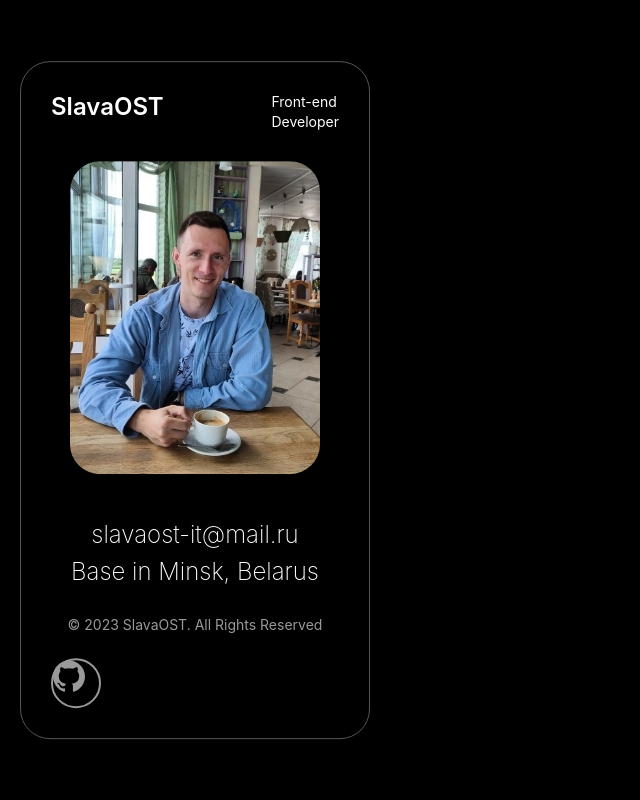
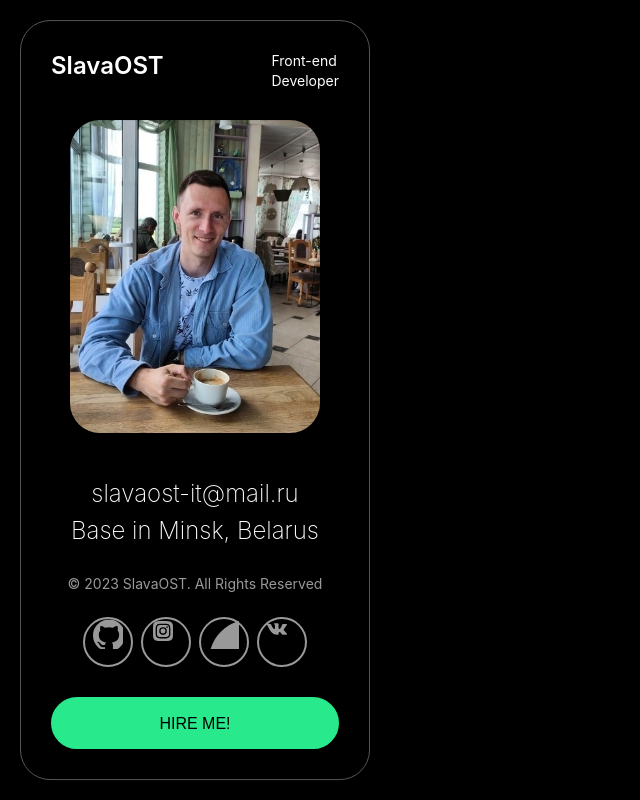
Before and after one commit to SlavaOST-it/portfolio_v2, a React (Create React App) app: page / in a window 1280 px wide. Shown: the whole page, without its empty margins (0-640 px from the left). Built offline with nearby package versions, Linux system fonts and the light colour scheme.

Commit message:
feat: add styles

```diff
--- a/src/features/leftSidebar/LeftSidebar.tsx
+++ b/src/features/leftSidebar/LeftSidebar.tsx
@@ -1,9 +1,10 @@
-import React from 'react';
-import styled from "styled-components";
+import React, {FC} from 'react';
 
 import avatar from "../../assets/images/me.jpg"
-import {theme} from "../../common/styles/Theme.styled";
 import sprite from "../../assets/icons/sptite.svg"
+
+import {Button} from "../../common/components/button/Button";
+import {Avatar, Description, Header, SocialLinksStyled, Wrapper} from './LeftSidebar.styled';
 
 
 export const LeftSidebar = () => {
@@ -22,134 +23,37 @@ export const LeftSidebar = () => {
                 <p>© 2023 SlavaOST. All Rights Reserved</p>
             </Description>
 
-            <SocialLinks>
-                <ul>
-                    <li>
-                        <a href={"#"}>
-                            <svg>
-                                <use xlinkHref={`${sprite}#github`}/>
-                            </svg>
-                        </a>
-                    </li>
-                </ul>
-            </SocialLinks>
+            <SocialLinks/>
+
+
+            <Button>HIRE ME!</Button>
         </Wrapper>
     );
 };
 
 
-// ===== styled components ===== //
+const SocialLinks = () => {
+    const linksSVG = [
+        {title: 'github', link: `${sprite}#github`},
+        {title: 'instagram', link: `${sprite}#instagram`},
+        {title: 'linkedin', link: `${sprite}#linkedin`},
+        {title: 'vk', link: `${sprite}#vk`},
+    ]
 
-const Wrapper = styled.div`
-  display: flex;
-  flex-direction: column;
-  justify-content: center;
+    return (
+        <SocialLinksStyled>
+            <ul>
+                {linksSVG.map(el =>
+                    <li key={el.link}>
+                        <a href={"#"}>
+                            <svg>
+                                <use xlinkHref={el.link}/>
+                            </svg>
+                        </a>
+                    </li>
+                )}
 
-  width: 100%;
-  max-width: 350px;
-  padding: 30px;
-
-  border-radius: 30px;
-  border: 1px solid #565656;
-
-  position: fixed;
-  left: 20px;
-  top: 50%;
-  transform: translateY(-50%);
-
-  z-index: 10;
-`
-
-const Header = styled.header`
-  display: flex;
-  justify-content: space-between;
-
-  margin-bottom: 30px;
-
-  .name {
-    font-size: 24px;
-    font-weight: 600;
-  }
-
-  .prof {
-    line-height: 1.4;
-    font-size: 14px;
-    font-weight: 400;
-  }
-`
-
-const Avatar = styled.img`
-  border-radius: 30px;
-
-  width: 100%;
-  max-width: 250px;
-  margin-left: auto;
-  margin-right: auto;
-  margin-bottom: 46px;
-`
-
-const Description = styled.section`
-  display: flex;
-  flex-direction: column;
-  justify-content: center;
-  align-items: center;
-
-  span {
-    font-size: 24px;
-    font-weight: 200;
-  }
-
-  .email {
-    margin-bottom: 0.5rem;
-  }
-
-  .address {
-    margin-bottom: 30px;
-  }
-
-  p {
-    margin-bottom: 25px;
-    font-size: 14px;
-    color: ${theme.colors.secondary};
-  }
-`
-
-
-const SocialLinks = styled.section`
-  li {
-    display: block;
-  }
-
-  li a {
-    display: block;
-    width: 50px;
-    height: 50px;
-    border-radius: 50%;
-    border: 2px solid ${theme.colors.secondary};
-    text-align: center;
-    //display: flex;
-    //justify-content: center;
-    //align-items: center;
-    transition: .3s;
-  }
-
-  li:hover a {
-    border: 2px solid ${theme.colors.activeColor.primary_color};
-    transition: .3s;
-  }
-
-  li:hover svg {
-    fill: ${theme.colors.activeColor.primary_color};
-    transition: .3s;
-  }
-
-  svg {
-    width: 50px;
-    height: 50px;
-    fill: ${theme.colors.secondary};
-    transition: .3s;
-  }
-
-
-
-`
+            </ul>
+        </SocialLinksStyled>
+    )
+}
```
